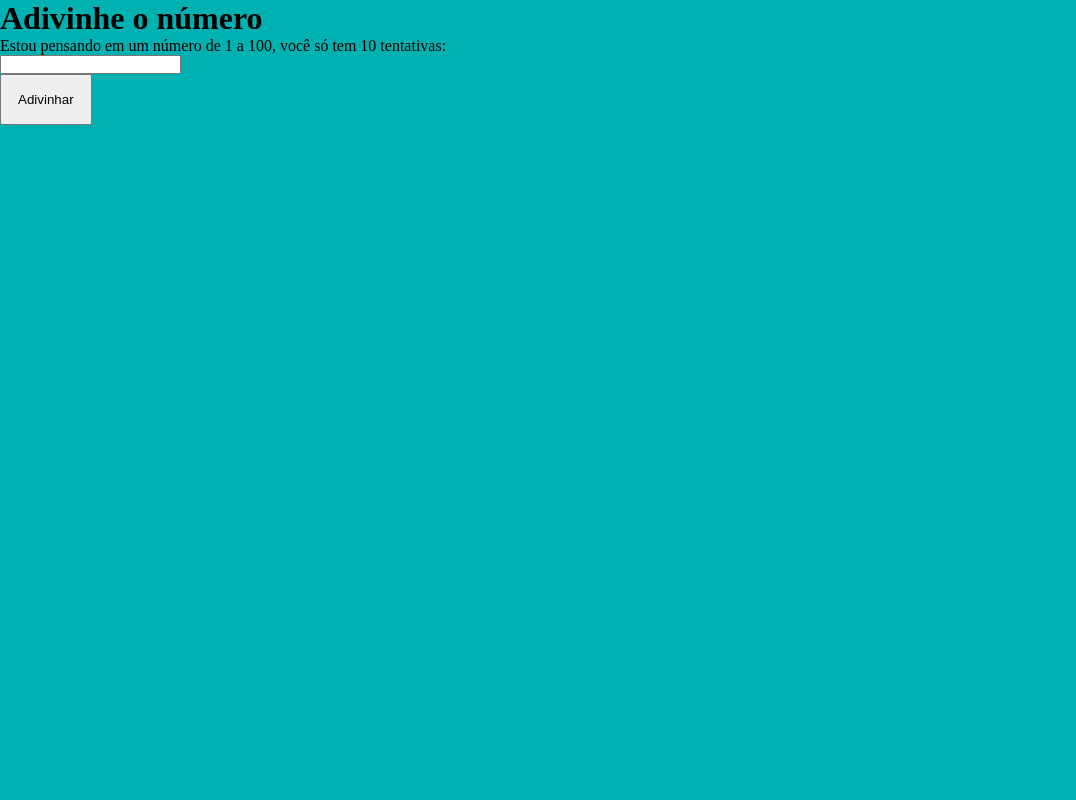
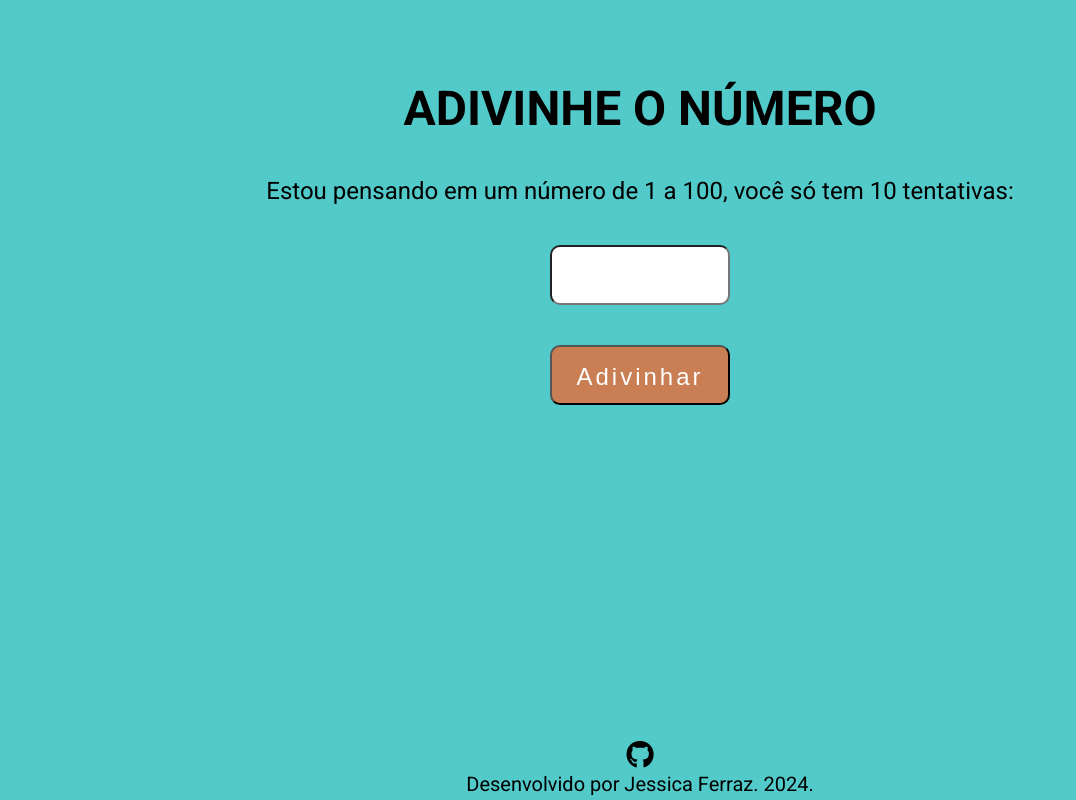
Before and after one commit to ferrazjaa/adivinhe-numero, a plain HTML site: page index.html in a window 1280 px wide. Shown: the whole page, without its empty margins (0-1076 px from the left). Drawn offline with Linux system fonts and the light colour scheme.

Commit message:
update #2
Página estilizada;
adição do readme

```diff
--- a/index.html
+++ b/index.html
@@ -1,19 +1,45 @@
 <!DOCTYPE html>
 <html lang="pt-br">
+
 <head>
     <meta charset="UTF-8">
     <meta name="viewport" content="width=device-width, initial-scale=1.0">
+
+    <link rel="shortcut icon" href="bola-de-cristal.png" type="image/x-icon">
+
     <link rel="stylesheet" href="style.css">
+
+    <!-- Google fonts -->
+    <link rel="preconnect" href="https://fonts.googleapis.com">
+    <link rel="preconnect" href="https://fonts.gstatic.com" crossorigin>
+    <link
+        href="https://fonts.googleapis.com/css2?family=Roboto:ital,wght@0,100;0,300;0,400;0,500;0,700;0,900;1,100;1,300;1,400;1,500;1,700;1,900&display=swap"
+        rel="stylesheet">
+
+    <!-- Fontawesome -->
+    <script src="https://kit.fontawesome.com/1708746a55.js" crossorigin="anonymous"></script>
     <title>Adivinhe o número</title>
 </head>
+
 <body>
     <main>
         <h1>Adivinhe o número</h1>
         <p>Estou pensando em um número de 1 a 100, você só tem 10 tentativas:</p>
         <input type="number" name="numero-digitado" id="numero-digitado">
         <input type="button" value="Adivinhar" id="button" onclick="adivinharNumero()">
-        <div id="resultado"></div>
+        <p id="resultado"></p>
     </main>
     <script src="script.js"></script>
+
+    <footer>
+        <address>
+            <a href="https://github.com/ferrazjaa" target="_blank" rel="noopener noreferrer"><i class="fa-brands fa-github"></i></a>
+        </address>
+        <span>Desenvolvido por Jessica Ferraz. 2024.</span>
+    </footer>
 </body>
+
+
+
+
 </html>
--- a/style.css
+++ b/style.css
@@ -5,12 +5,73 @@
 }
 
 body{
-    background-color: rgb(0, 177, 177);
+    align-items: center;
+    background-color: rgba(0, 177, 177, 0.678);
+    display: flex;
+    flex-direction: column;
+    font-family: "Roboto", sans-serif;
+    font-style: normal;
+    font-weight: 400;
+    height: 100vh;
+    justify-content: space-between;
+    text-align: center;
 }
 
+main {
+    align-items: center;
+    display: flex;
+    flex-direction: column;
+    justify-content: space-between;
+}
+
+
+
+h1{
+    font-size: 48px;
+    margin-bottom: 40px;
+    margin-top: 80px;
+    text-transform: uppercase;
+}
+
+p{
+    font-size: 24px;
+    margin-bottom: 40px;
+}
+
+input{
+    border-radius: 10px;
+    font-size: 24px;
+    height: 60px;
+    letter-spacing: 5px;
+    margin-bottom: 40px;
+    text-align: center;
+    width: 180px;
+}
+
+
 #button{
-    color: black;
+    background-color: #C97F53;
+    cursor: pointer;
+    color:  #fff;
     display: block;
+    font-size: 24px;
+    letter-spacing: 3px;
     padding: 16px;
     /* width: 30%; */
 }
+
+#button:hover{
+    background-color: #fff;
+    color: #C97F53;
+    transition: all .5s;
+}
+
+footer{
+    font-size: 20px;
+    margin-bottom: 4px;
+}
+
+footer address a{
+    color: black;
+    font-size: 28px;
+}
```
Also changed, not shown: bola-de-cristal.png (added), 1 other file.
